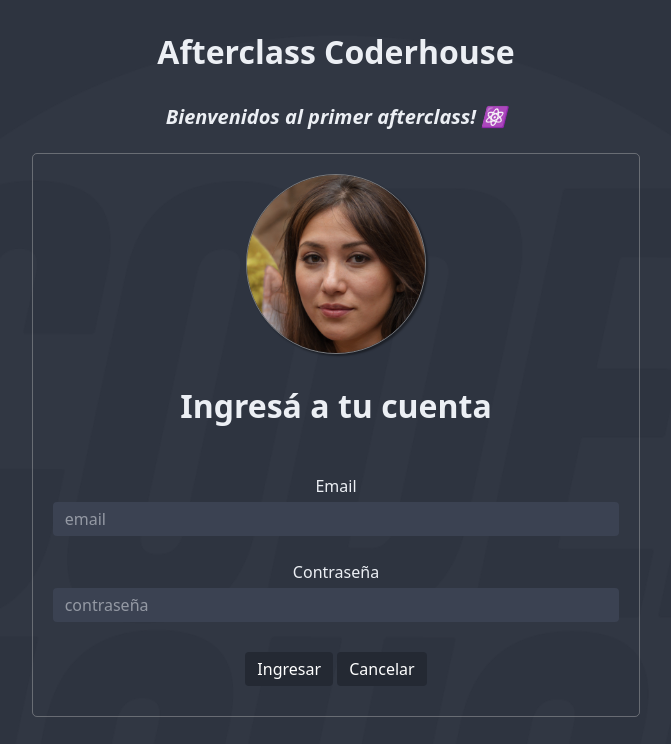
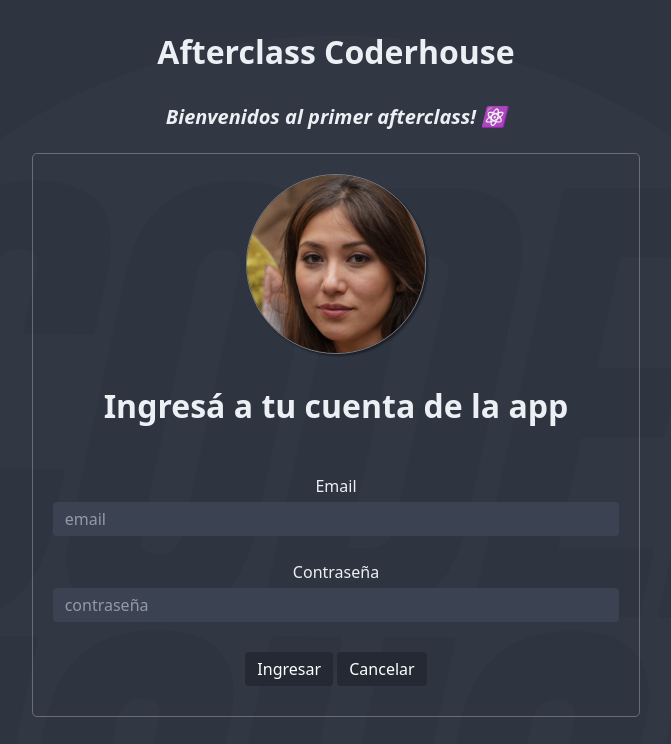
Before and after one commit to SSantiago90/Afterclass-JS, a plain HTML site: page index.html in a window 1280 px wide. Shown: the top 744 px of the page, without its empty margins (304-975 px from the left). Drawn offline with Linux system fonts and the light colour scheme.

Commit message:
fix archivo index.html

```diff
--- a/index.html
+++ b/index.html
@@ -20,7 +20,7 @@
                 <div class="img-rounded">
                     <img src="./images/users/avatar.jpg" alt="Avatar de usuario">
                 </div>
-                <h1>Ingresá a tu cuenta</h1>
+                <h1>Ingresá a tu cuenta de la app</h1>
 
                 <formfield>
                     <label for="email">Email</label>
```
